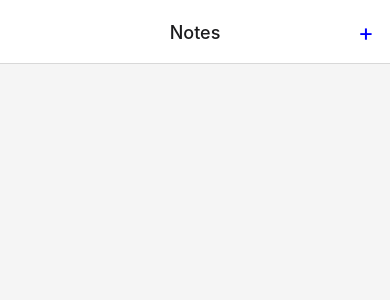
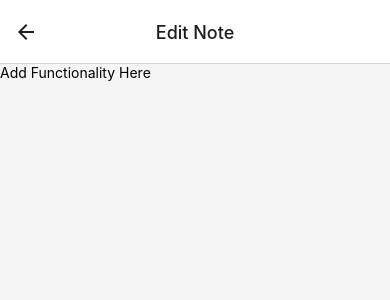
Before and after one commit to JuliusVitikainen/R8_AdvAppDev_Project, a React Native app: screen /EditNoteScreen in a window 390 px wide. Before the commit this address had no page. Shown: the top 300 px of the page. Built offline with nearby package versions, Linux system fonts and the light colour scheme.

Commit message:
Clicking a note now takes you to an editing screen (no editing functionality yet)

```diff
--- a/App.tsx
+++ b/App.tsx
@@ -4,6 +4,7 @@ import { createStackNavigator } from '@react-navigation/stack';
 import { StackParamList } from './types/Navigation';
 import NotesScreen from './screens/NotesScreen';
 import NewNoteScreen from './screens/NewNoteScreen';
+import EditNoteScreen from './screens/EditNoteScreen';
 import { NoteProvider } from './contexts/NoteContext';
 
 const Stack = createStackNavigator<StackParamList>();
@@ -19,7 +20,8 @@ const App: React.FC = () => {
           initialRouteName={"NotesScreen"}
         >
           <Stack.Screen name="NotesScreen" component={NotesScreen} />
-          <Stack.Screen name= "NewNoteScreen" component={NewNoteScreen} />
+          <Stack.Screen name="NewNoteScreen" component={NewNoteScreen} />
+          <Stack.Screen name="EditNoteScreen" component={EditNoteScreen} />
 
         </Stack.Navigator>
       </NoteProvider>
--- /dev/null
+++ b/screens/EditNoteScreen.tsx
@@ -0,0 +1,33 @@
+import React, { useEffect } from 'react';
+import { View, StyleSheet, FlatList, TouchableOpacity, Text, Button } from 'react-native';
+import { useNavigation } from '@react-navigation/native';
+
+import Note from '../components/Note';
+import { useNoteContext } from '../contexts/NoteContext';
+
+const EditNotesScreen: React.FC = () => {
+    const navigation = useNavigation<any>();
+
+    const { notes } = useNoteContext();
+
+    useEffect(() => {
+        navigation.setOptions({
+            title: "Edit Note"
+        });
+    }, [navigation]);
+
+    return (
+        <View style={styles.container}>
+            <Text>Add Functionality Here</Text>
+        </View>
+    );
+};
+
+const styles = StyleSheet.create({
+    container: {
+        flex: 1,
+        backgroundColor: "#f5f5f5",
+    },
+});
+
+export default EditNotesScreen;
--- a/screens/NotesScreen.tsx
+++ b/screens/NotesScreen.tsx
@@ -10,7 +10,15 @@ const NotesScreen: React.FC = () => {
 
     const { notes } = useNoteContext();
 
-    const renderNote = ({ item }) => <Note title={item.title} content={item.content} color={item.color} />;
+    const renderNote = ({ item }) => (
+        <TouchableOpacity
+            onPress={() => {
+                navigation.navigate('EditNoteScreen', { note: item });
+            }}
+        >
+            <Note title={item.title} content={item.content} color={item.color} />
+        </TouchableOpacity>
+    );
 
     useEffect(() => {
         navigation.setOptions({
--- a/types/Navigation.tsx
+++ b/types/Navigation.tsx
@@ -1,4 +1,5 @@
 export type StackParamList = {
     NotesScreen: any;
     NewNoteScreen: any;
+    EditNoteScreen: any;
 };
```
